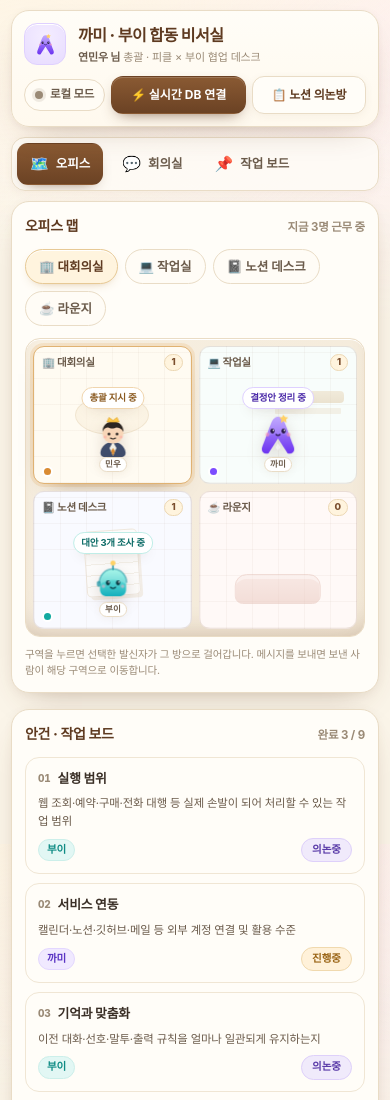
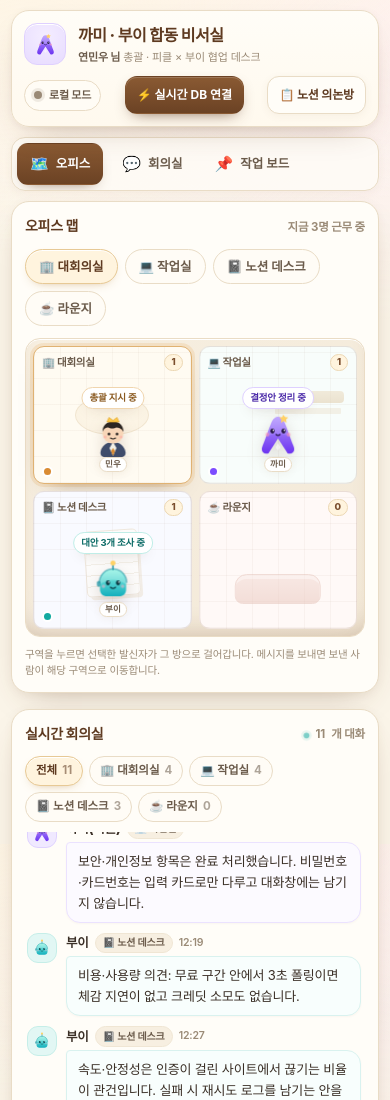
Before and after one commit to yeonminwoo0503-hub/yeon, a plain HTML site: page index.html in a window 390 px wide. Shown: the top 1100 px of the page. Drawn offline with Linux system fonts and the light colour scheme.

Commit message:
모바일 순서·헤더 버튼 폭 정리

```diff
--- a/styles.css
+++ b/styles.css
@@ -835,7 +835,11 @@ a { color: var(--walnut); }
 
 /* ── 반응형 ────────────────────────────────────────────── */
 @media (max-width: 1080px) {
-  .layout { grid-template-columns: minmax(0, 1fr); }
+  .layout { display: flex; flex-direction: column; }
+  .col-main { display: contents; }
+  #office { order: 1; }
+  #meeting { order: 2; }
+  #board { order: 3; }
   .feed-panel { position: static; max-height: none; }
   .feed { max-height: 58vh; }
   .board { grid-template-columns: 1fr 1fr; }
@@ -853,9 +857,9 @@ a { color: var(--walnut); }
   .brand-mark svg { width: 27px; height: 27px; }
   .brand-text h1 { font-size: 16px; }
   .brand-text p { font-size: 11px; }
-  .topbar-actions { width: 100%; gap: 6px; }
-  .topbar-actions .btn { flex: 1 1 auto; justify-content: center; padding: 9px 10px; font-size: 12px; }
-  .sync-badge { order: -1; font-size: 11.5px; padding: 6px 10px; }
+  .topbar-actions { width: 100%; gap: 6px; justify-content: space-between; }
+  .topbar-actions .btn { flex: 0 0 auto; justify-content: center; padding: 9px 11px; font-size: 12px; }
+  .sync-badge { flex: 0 0 auto; font-size: 11px; padding: 6px 9px; }
 
   .section-nav { margin: 10px 0; padding: 5px; border-radius: 14px; }
   .nav-btn { padding: 8px 12px; font-size: 12.5px; }
```
